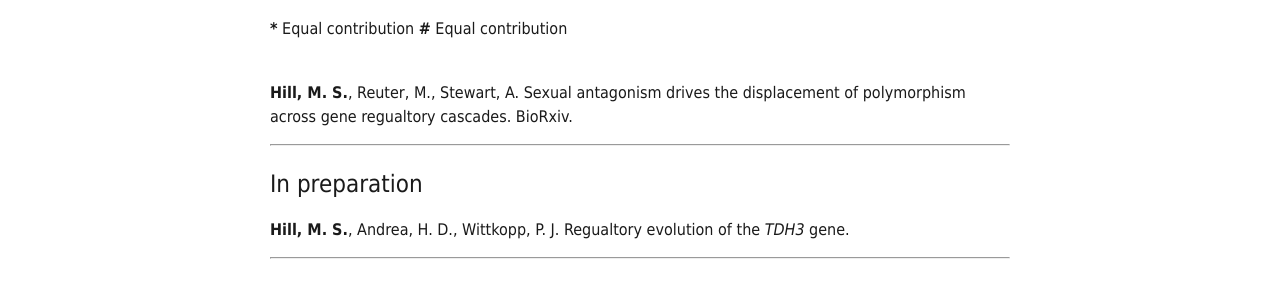
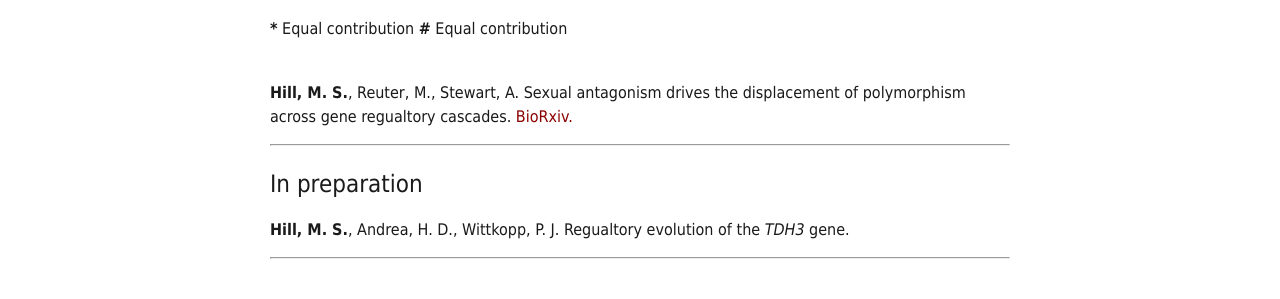
Before and after one commit to Mark-Stephen-Hill/Mark-Stephen-Hill.github.io, a Jekyll site: the page built from Publications.md, in a window 1280 px wide. Shown: the part 496-795 px from the top of the page. Built offline with Jekyll 4.4.1, drawn with Linux system fonts in a browser that asks for light colours.

Commit message:
Update Publications.md

```diff
--- a/Publications.md
+++ b/Publications.md
@@ -30,7 +30,8 @@ Ruzicka, F.,<sup>*</sup> <b>Hill, M. S.,<sup>*</sup></b> Pennell, T., Fliss, I.,
 <br>
 <br>
 
-<b>Hill, M. S.</b>, Reuter, M., Stewart, A. Sexual antagonism drives the displacement of polymorphism across gene regualtory cascades. BioRxiv.
+<b>Hill, M. S.</b>, Reuter, M., Stewart, A. Sexual antagonism drives the displacement of polymorphism across gene regualtory cascades. <a href="https://www.biorxiv.org/content/early/2018/10/29/454959" style="color:#8b0000">BioRxiv.</a>
+
 
 <hr>
 
```
